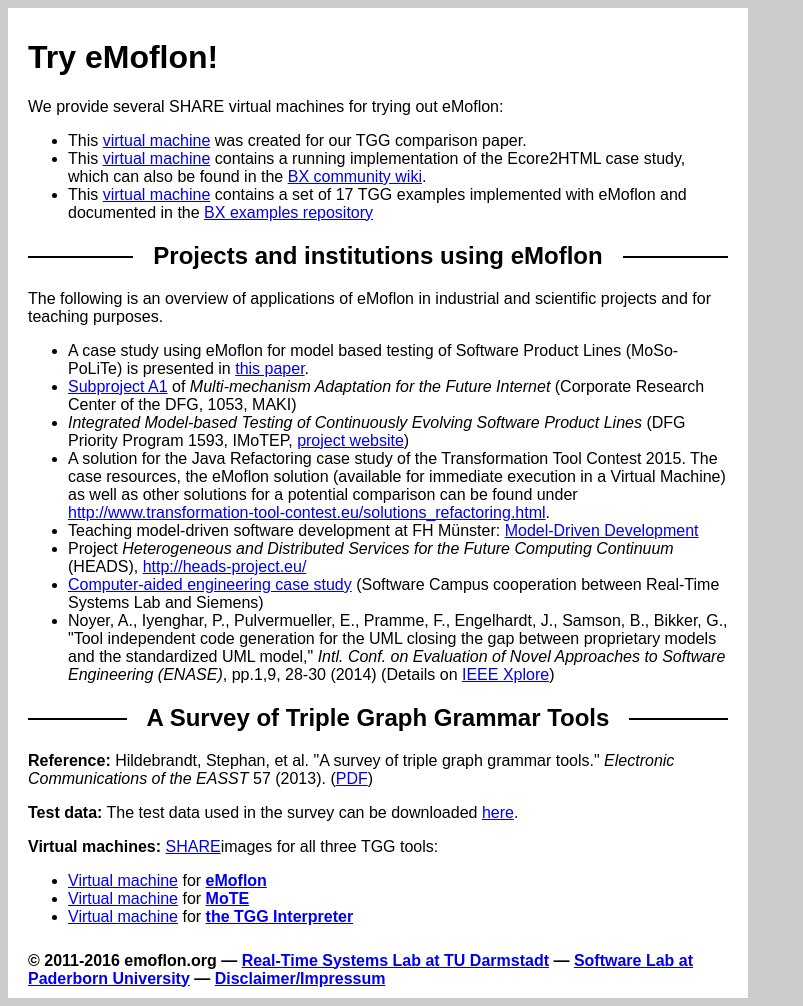
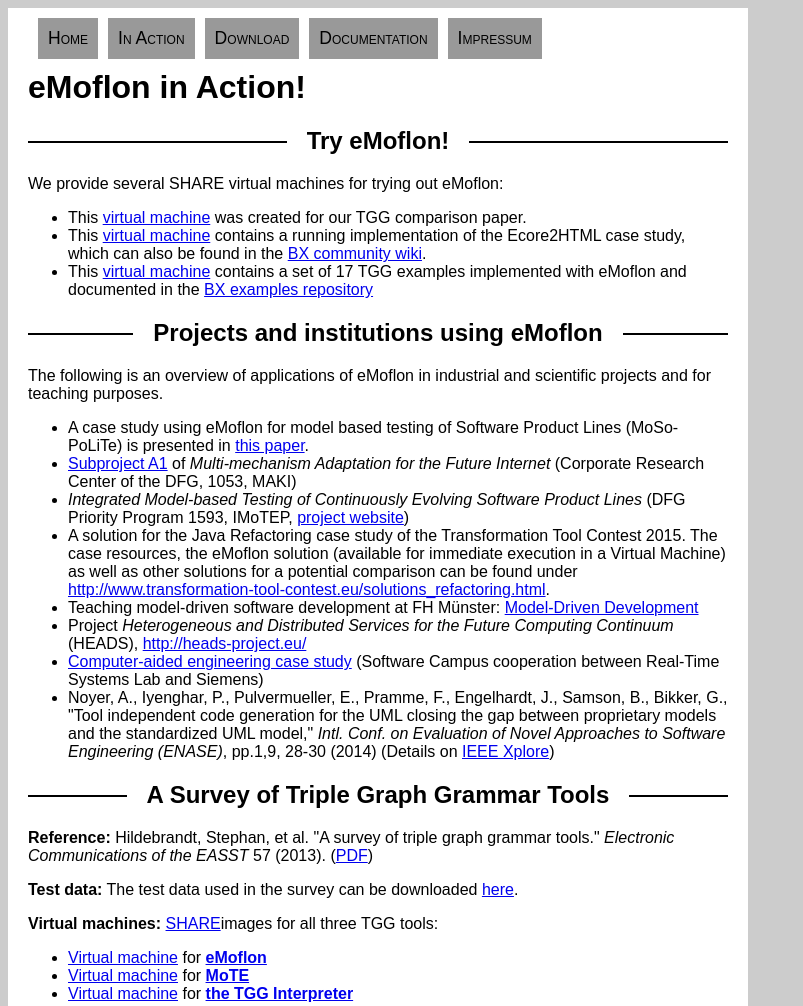
Before and after one commit to eMoflon/eMoflon.github.io, a plain HTML site: page inaction.html in a window 1280 px wide. Shown: the top 1006 px of the page, without its empty margins (0-803 px from the left). Drawn offline with Linux system fonts and the light colour scheme.

Commit message:
Some polishing

```diff
--- a/assets/stylesheet.css
+++ b/assets/stylesheet.css
@@ -25,6 +25,24 @@ body {
 
 .float-barrier {
     clear: both;
+}
+
+.nav-menu-entry {
+    float: left;
+    background: #999;
+    padding: 10px;
+    margin-bottom: 10px;
+    margin-left: 10px;
+    font-variant: small-caps;
+    font-size: 110%;
+}
+.nav-menu-entry a {
+    color: black;
+    text-decoration: none;
+}
+
+.nav-menu-entry a:hover {
+    text-decoration: underline;
 }
 
 #handbook-parts-list li{
--- a/inaction.html
+++ b/inaction.html
@@ -18,12 +18,23 @@
 <body>
 <div id="body">
 <div id="header"></div>
-<div id="navigation"></div>
+<div id="navigation">
+<div class="nav-menu-entry"><a href="./index.html">Home</a></div>
+<div class="nav-menu-entry"><a href="./inaction.html">In Action</a></div>
+<div class="nav-menu-entry"><a href="./installation.html">Download</a></div>
+<div class="nav-menu-entry"><a href="./documentation.html">Documentation</a></div>
+<div class="nav-menu-entry"><a href="./impressum.html">Impressum</a></div>
+</div>
+<div class="float-barrier"/>
 <div id="content">
 <!-- ENF OF common header -->
 
+<h1>eMoflon in Action!</h1>
 
-<h1>Try eMoflon!</h1>
+
+<h2 class="decorated"><span>
+Try eMoflon!
+</span></h2>
 
 <p>We provide several SHARE virtual machines for trying out eMoflon:</p>
 <ul>
@@ -96,7 +107,7 @@ A Survey of Triple Graph Grammar Tools
 <a href="http://is.ieis.tue.nl/staff/pvgorp/share/?page=ConfigureNewSession&amp;vdi=XP-TUe_TGG-Comparison_MDELab_MoTE.vdi" target="_blank" >Virtual machine</a> for <b><a href="http://www.mdelab.de/mote/" target="_blank" >MoTE</a></b>
 </li>
 <li>
-<a href="http://is.ieis.tue.nl/staff/pvgorp/share/?page=ConfigureNewSession&amp;vdi=XP-TUe_TGG-Comparison_TGG-Interpreter.vdi" target="_blank" >Virtual machine</a> for <b><a href="http://www.cs.upb.de/index.php?id=tgg-interpreter" target="_blank" >the TGG Interpreter</a>
+<a href="http://is.ieis.tue.nl/staff/pvgorp/share/?page=ConfigureNewSession&amp;vdi=XP-TUe_TGG-Comparison_TGG-Interpreter.vdi" target="_blank" >Virtual machine</a> for <b><a href="http://www.cs.upb.de/index.php?id=tgg-interpreter" target="_blank" >the TGG Interpreter</a></b>
 </li>
 </ul>
 
```
Also changed, not shown: documentation.html (+8 -1 lines), impressum.html (+8 -1 lines), index.html (+9 -13 lines), installation.html (+8 -1 lines).
